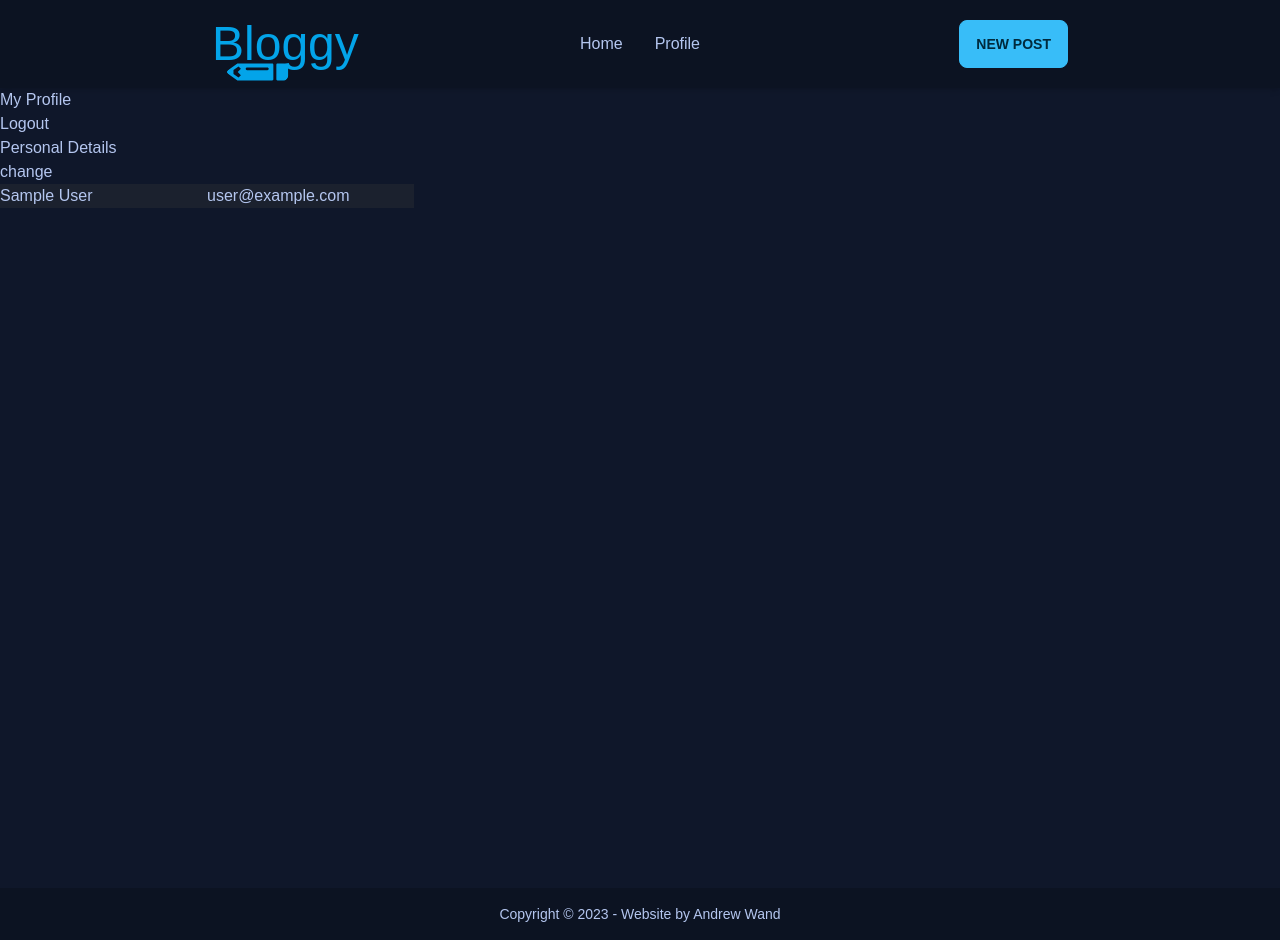
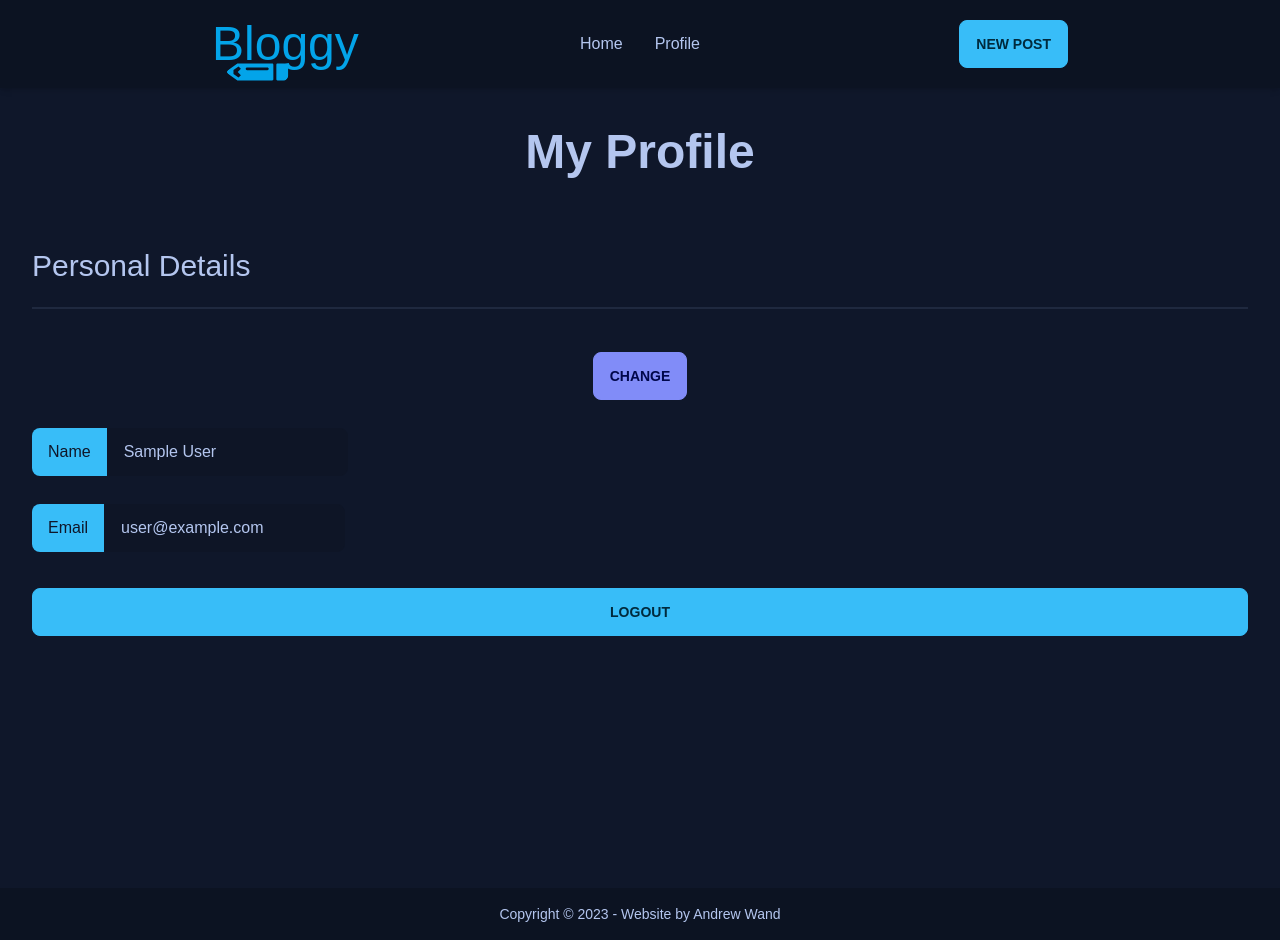
Before and after one commit to Andrew-Wand/blog-app-react, a React (Vite) app: page /profile in a window 1280 px wide. Built offline with nearby package versions, Linux system fonts and the light colour scheme; no server answers; sample sign-in values are in the browser's storage; a web font is replaced by a local one.

Commit message:
css for profile

```diff
--- a/src/components/Navbar.jsx
+++ b/src/components/Navbar.jsx
@@ -3,6 +3,7 @@ import { useState, useRef } from "react";
 import googleIcon from "../assets/svg/googleIcon.svg";
 import { getAuth } from "firebase/auth";
 import { FaPencilAlt } from "react-icons/fa";
+import pic1 from "../assets/jpg/pic1.png";
 
 function Navbar() {
   const navigate = useNavigate();
@@ -37,7 +38,7 @@ function Navbar() {
         <div className="dropdown xl:hidden">
           <label tabIndex={0} className="btn btn-ghost btn-circle avatar">
             <div className="w-10 rounded-full">
-              <img src={googleIcon} />
+              <img src={pic1} />
             </div>
           </label>
           <ul
--- a/src/pages/AddPost.jsx
+++ b/src/pages/AddPost.jsx
@@ -50,8 +50,14 @@ function AddPost() {
 
   return (
     <div className="min-h-screen">
-      <header>
-        <h1 className="text-center text-5xl px-10 py-8 underline">Add Post</h1>
+      <header className="p-5">
+        <button
+          className="btn btn-md btn-secondary"
+          onClick={() => navigate("/")}
+        >
+          Back
+        </button>
+        <h1 className="text-center text-5xl  underline">Add Post</h1>
       </header>
 
       <main>
--- a/src/pages/Post.jsx
+++ b/src/pages/Post.jsx
@@ -32,7 +32,12 @@ function Post() {
 
   return (
     <main className="m-5 min-h-screen">
-      <button className="btn mr-10 btn-md btn-secondary">Back</button>
+      <button
+        className="btn mr-10 btn-md btn-secondary"
+        onClick={() => navigate("/")}
+      >
+        Back
+      </button>
       <div>
         <h1 className="text-4xl my-5 text-left">{post.postTitle}</h1>
       </div>
--- a/src/pages/Profile.jsx
+++ b/src/pages/Profile.jsx
@@ -46,48 +46,68 @@ function Profile() {
   };
 
   return (
-    <div className="min-h-screen">
+    <div className="min-h-screen card">
       <header>
-        <p>My Profile</p>
-        <button type="button" onClick={onLogout}>
-          Logout
-        </button>
+        <h1 className="card-title text-5xl justify-center p-10">My Profile</h1>
       </header>
 
-      <main>
-        <div>
-          <p>Personal Details</p>
-          <p
+      <main className="card-body ">
+        <div className="">
+          <h2 className="text-3xl">Personal Details</h2>
+          <div className="divider"></div>
+          <div className="flex justify-center">
+            <button
               onClick={() => {
                 changeDetails && onSubmit();
                 setChangeDetails((prevState) => !prevState);
               }}
-            className="cursor-pointer"
+              className={
+                changeDetails ? "btn btn-accent my-5" : "btn btn-secondary my-5"
+              }
             >
-            {changeDetails ? "done" : "change"}
-          </p>
+              {changeDetails ? "save" : "change"}
+            </button>
+          </div>
         </div>
 
         <div>
           <form>
+            <label className="input-group mb-7">
+              <span className="input-text bg-primary text-base-100">Name</span>
               <input
                 type="text"
                 id="name"
-              className={!changeDetails ? "profileName" : "profileNameActive"}
+                className={
+                  !changeDetails
+                    ? "profileName input"
+                    : "profileNameActive input bg-gray-800"
+                }
                 disabled={!changeDetails}
                 value={name}
                 onChange={onChange}
               />
+            </label>
+
+            <label className="input-group mb-7">
+              <span className="input-text bg-primary text-base-100">Email</span>
               <input
                 type="text"
                 id="email"
-              className={!changeDetails ? "profileEmail" : "profileEmailActive"}
+                className={
+                  !changeDetails
+                    ? "profileEmail input"
+                    : "profileEmailActive input bg-gray-800"
+                }
                 disabled={!changeDetails}
                 value={email}
                 onChange={onChange}
               />
+            </label>
           </form>
         </div>
+        <button type="button" onClick={onLogout} className="btn btn-primary">
+          Logout
+        </button>
       </main>
     </div>
   );
```
Also changed, not shown: src/assets/jpg/pic1.png (added). Lines whose indentation alone changed are shown as unchanged.
